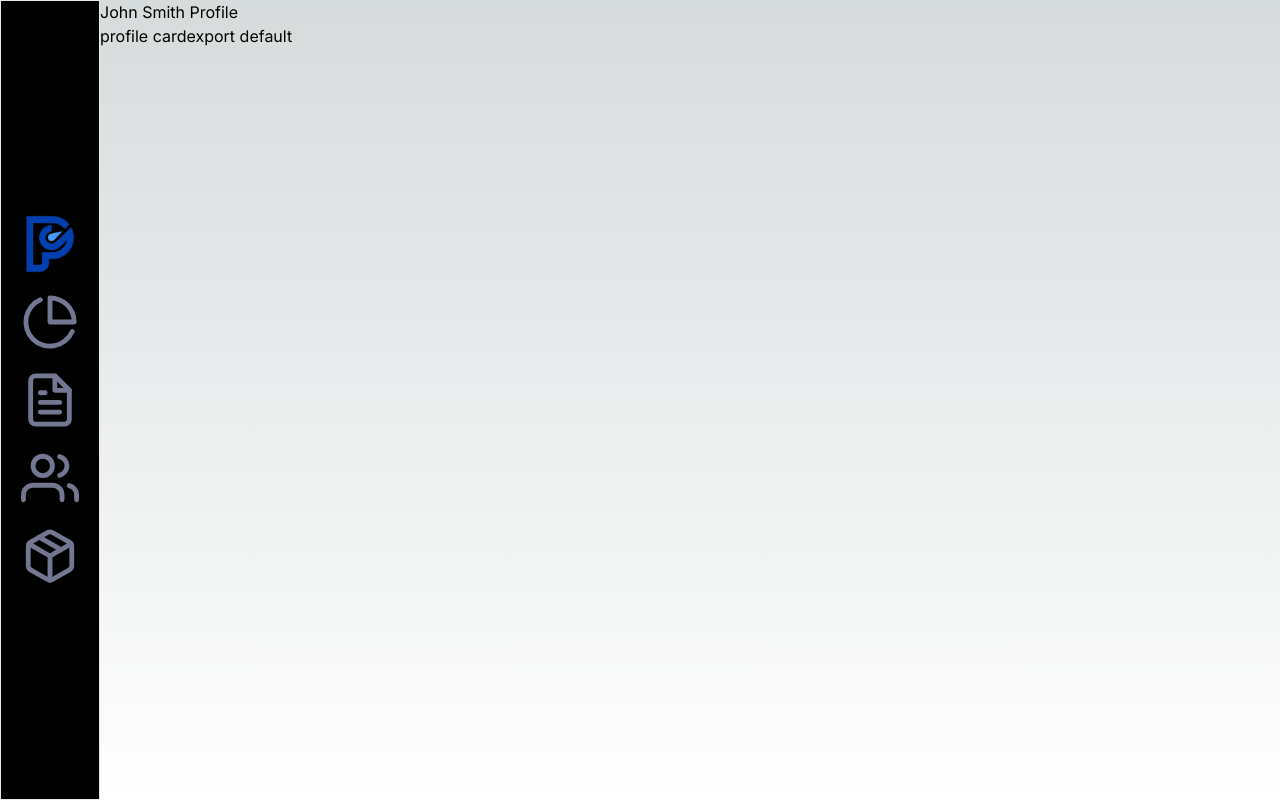
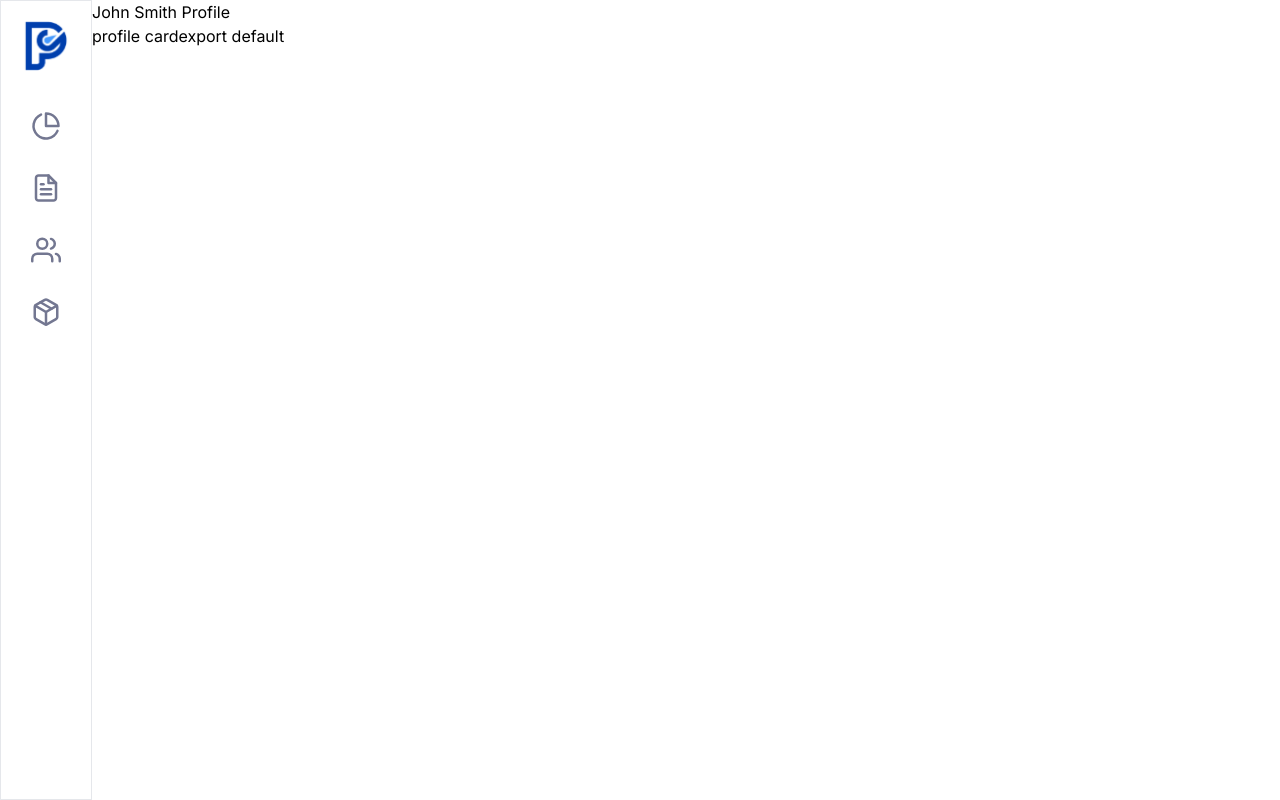
Before and after one commit to stephenokyere233/solace-test, a Next.js app in the folder apps/web/: page / in a window 1280 px wide. Built offline with nearby package versions, Linux system fonts and the light colour scheme.

Commit message:
feat: add sidebar

```diff
--- a/apps/web/src/app/globals.css
+++ b/apps/web/src/app/globals.css
@@ -4,26 +4,12 @@
 
 :root {
   --foreground-rgb: 0, 0, 0;
-  --background-start-rgb: 214, 219, 220;
-  --background-end-rgb: 255, 255, 255;
-}
-
-@media (prefers-color-scheme: dark) {
-  :root {
-    --foreground-rgb: 255, 255, 255;
-    --background-start-rgb: 0, 0, 0;
-    --background-end-rgb: 0, 0, 0;
-  }
+  --background-start-rgb: #fafafa;
 }
 
 body {
   color: rgb(var(--foreground-rgb));
-  background: linear-gradient(
-      to bottom,
-      transparent,
-      rgb(var(--background-end-rgb))
-    )
-    rgb(var(--background-start-rgb));
+  background: var(--background);
 }
 
 @layer utilities {
--- a/apps/web/src/components/ui/sidebar.tsx
+++ b/apps/web/src/components/ui/sidebar.tsx
@@ -26,17 +26,17 @@ export default function SideBar() {
     },
   ];
   return (
-    <aside className="border max-w-[100px] bg-[#000] flex flex-col justify-center gap-5 px-5">
+    <aside className="border max-w-[100px] bg-[#fff] flex flex-col items-center py-5 gap-10 px-5">
       <Link href="/">
-        <Image src="/assets/logo.svg" alt="Logo" width={100} height={100} />
+        <Image src="/assets/logo.svg" alt="Logo" width={50} height={50} />
       </Link>
       <nav>
-        <ul className="flex flex-col gap-5">
+        <ul className="flex flex-col gap-8">
           {links.map((link) => {
             return (
               <li key={link.name}>
-                <Link href="#">
-                  <Image src={link.icon} alt={link.name} width={100} height={100} />
+                <Link href={link.path}>
+                  <Image src={link.icon} alt={link.name} width={30} height={30} />
                 </Link>
               </li>
             );
```
